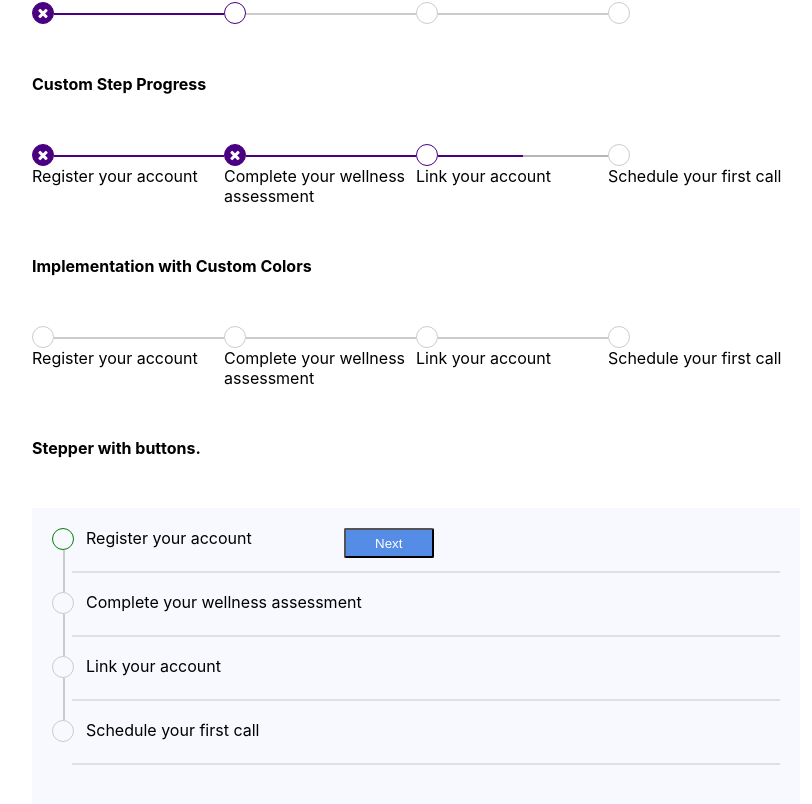
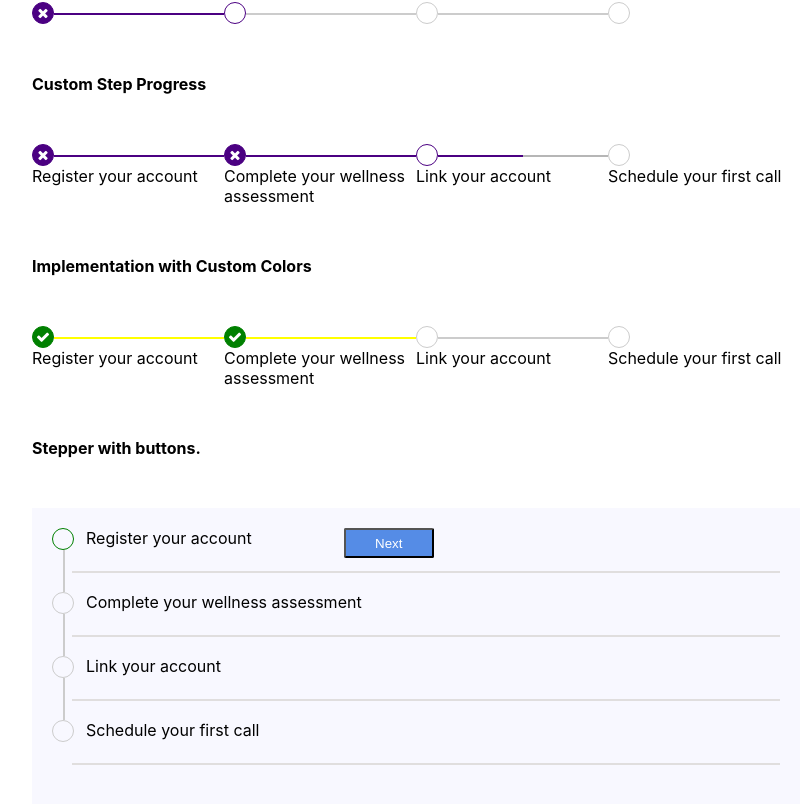
Before and after one commit to rahulsha05x/progress-stepper, a React (Create React App) app: page / in a window 1280 px wide. Shown: the part 1498-2302 px from the top of the page, without its empty margins (224-1036 px from the left). Built offline with nearby package versions, Linux system fonts and the light colour scheme.

Commit message:
Updated progressbar 1 custom colors

```diff
--- a/src/App.tsx
+++ b/src/App.tsx
@@ -194,25 +194,21 @@ function App() {
           </div>
           <div>
             <h4>Implementation with Custom Colors</h4>
-            <NewProgressBar1 activeStep={2}>
+            <NewProgressBar1 activeStep={3}>
               {steps.map((item, index) => {
                 return (
                   <Step className="red" key={item.id}>
                     <IconWrapper className="IconClass">
                       <Circle
                         completed={
-                          getStatus(activeStep, index) === 'is-completed'
-                            ? true
-                            : false
+                          getStatus(3, index) === 'is-completed' ? true : false
                         }
                         icon={<i className="fa fa-check"></i>}
                         color="green"
                       />
                       <Line
                         completed={
-                          getStatus(activeStep, index) === 'is-completed'
-                            ? true
-                            : false
+                          getStatus(3, index) === 'is-completed' ? true : false
                         }
                         color="yellow"
                       />
```
